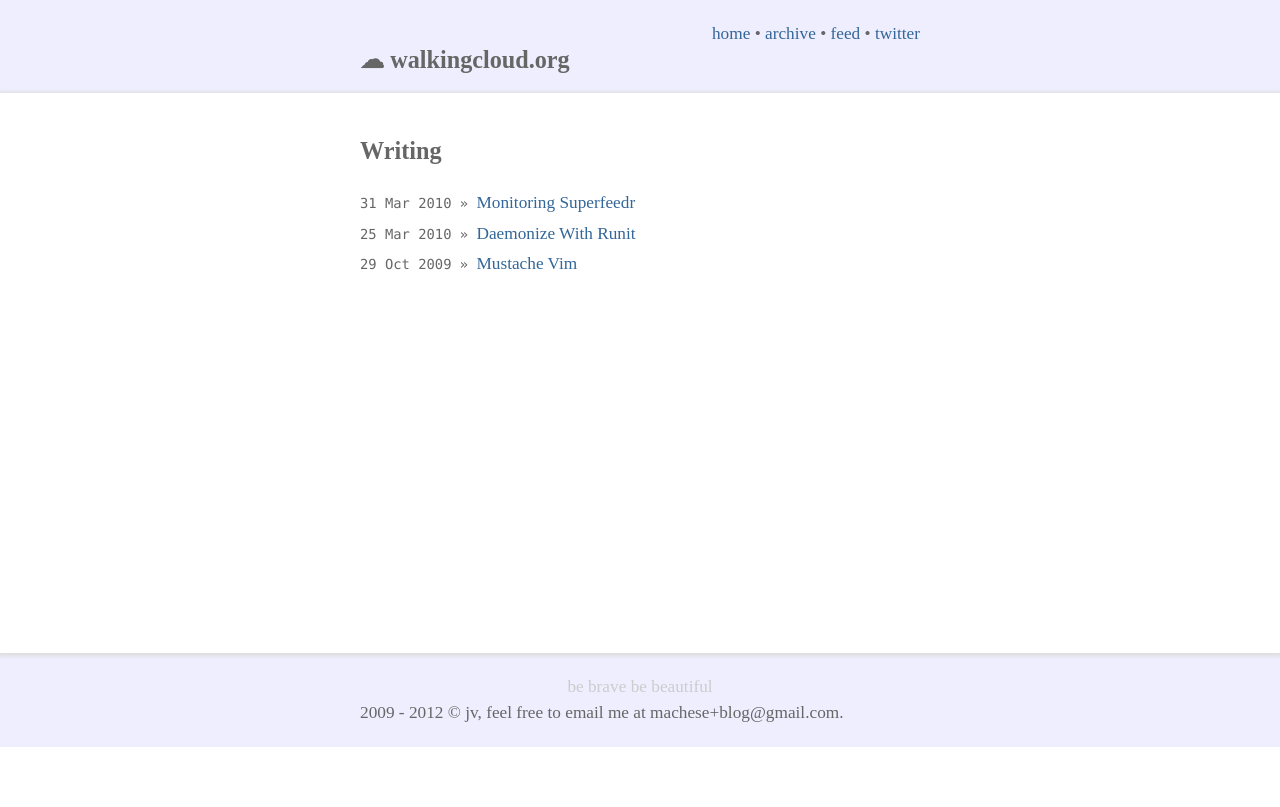
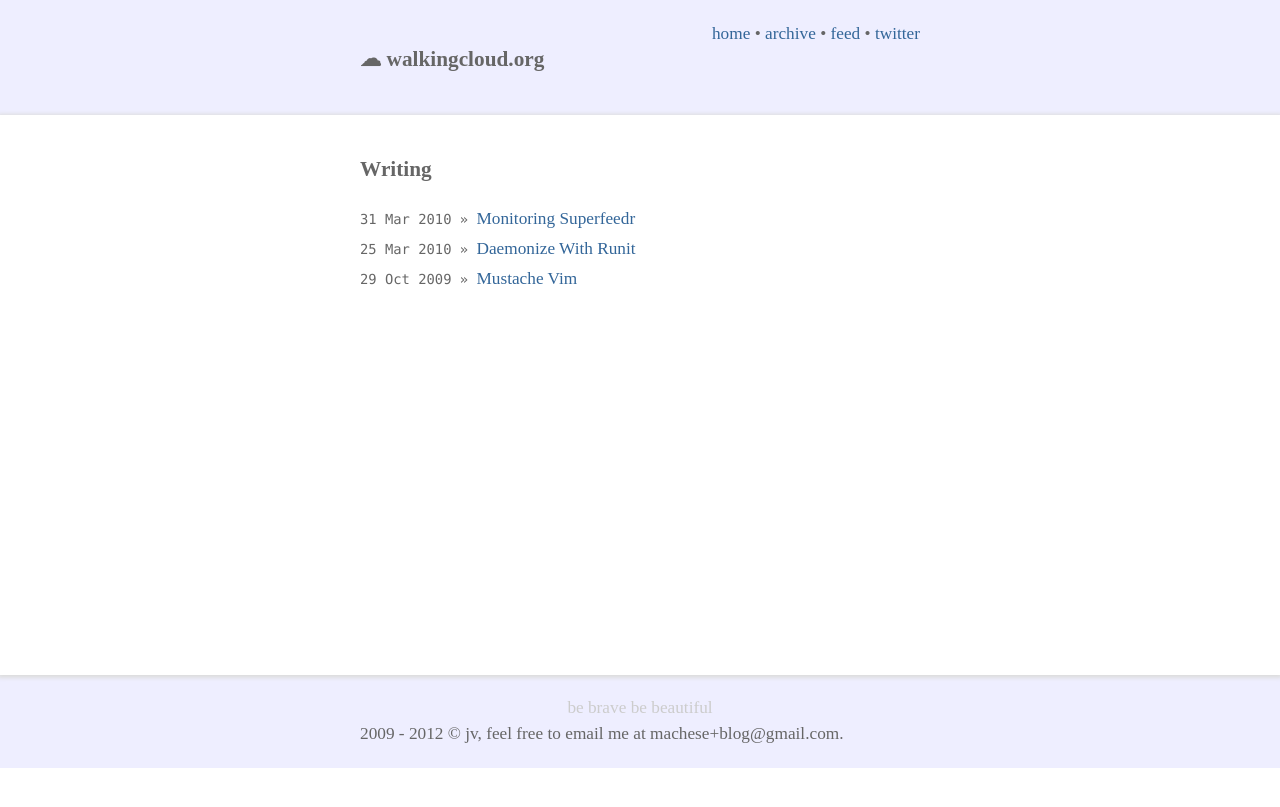
Before and after one commit to juvenn/juvenn.github.io, a Jekyll site: the page built from index.html, in a window 1280 px wide. Shown: the top 807 px of the page. Built offline with Jekyll 4.4.1, drawn with Linux system fonts in a browser that asks for light colours; Markdown is read by kramdown in place of the engine named in the settings.

Commit message:
Add basic font size

```diff
--- a/media/css/style.css
+++ b/media/css/style.css
@@ -1,17 +1,18 @@
+body {font-size:13px/1.231;color:#666;background:#eef;}
 /* Desktop */
 @media all and (min-width: 600px) {.column{width:560px;margin:0 auto;}}
 /* Mobile */
-@media all and (max-width: 600px) {.column{margin:0 2px;}}
+@media all and (max-width: 600px) {.column{margin:0 1em;}}
 
-body { color: #666; background:#eef; }
+h1,h2,h3,h4,h5,h6 {font-weight:bold}
+h1,h2,h3 {margin:1em 0;}
+h1 {font-size:138.5%;}
+h2 {font-size:123.1%;}
+h3 {font-size:108%;}
 
-a { color: #369; text-decoration: none; }
-a:visited { color: #936; }
-a:hover { text-decoration: underline; }
-h1,h2,h3,h4 {font-weight:bold;padding:1em 0;}
-h1 {font-size:2em;}
-h2 {font-size:1.4em;}
-h3 {font-size:1.2em;}
+a {color:#369;text-decoration:none;}
+a:visited {color:#936;}
+a:hover {text-decoration:underline;}
 
 nav {float:right;color:#666;}
 #headline {clear:both;padding:0;}
```
